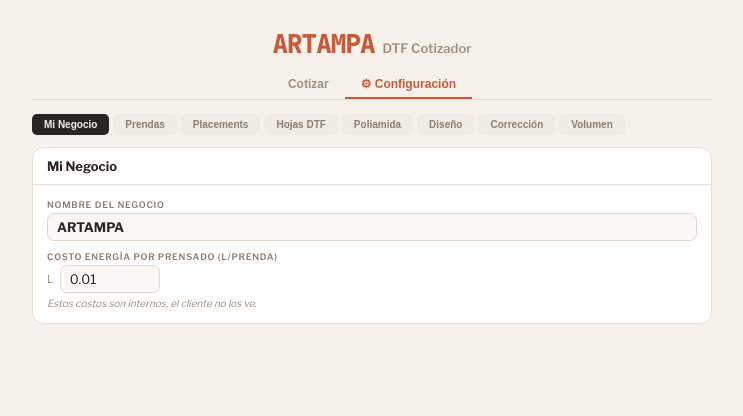
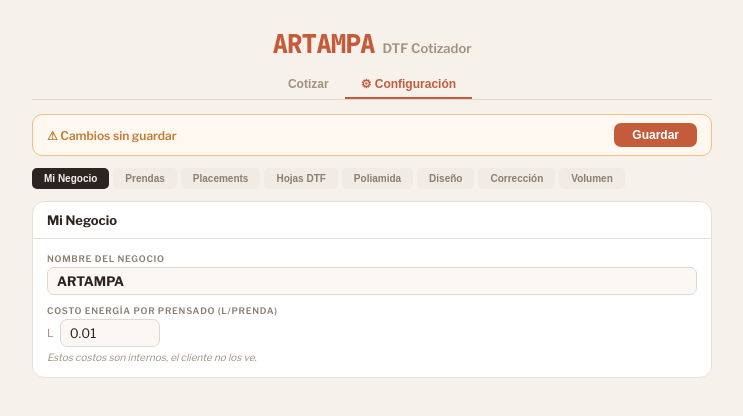
Before and after one commit to VAFO99/dtf-cotizador, a React (Vite) app: page / in a window 1280 px wide. Both pictures are taken after a click on the button "⚙ Configuración". Shown: the top 416 px of the page, without its empty margins (268-1011 px from the left). Built offline with nearby package versions, Linux system fonts and the light colour scheme.

Commit message:
feat: save config to localStorage + Save button with status feedback

```diff
--- a/src/App.jsx
+++ b/src/App.jsx
@@ -1,4 +1,18 @@
-import { useState, useMemo, useCallback } from "react";
+import { useState, useMemo, useCallback, useEffect, useRef } from "react";
+
+const STORAGE_KEY = "dtf_config_v1";
+
+function loadConfig() {
+  try {
+    const raw = localStorage.getItem(STORAGE_KEY);
+    return raw ? JSON.parse(raw) : null;
+  } catch { return null; }
+}
+
+function saveConfig(cfg) {
+  try { localStorage.setItem(STORAGE_KEY, JSON.stringify(cfg)); return true; }
+  catch { return false; }
+}
 
 const uid = () => Math.random().toString(36).slice(2, 8);
 
@@ -131,24 +145,50 @@ function findSplitSheets(allPieces, sheets) {
 const emptyLine = () => ({ id: uid(), qty: "", prendaId: "", quien: "Yo", placementIds: [], customs: [], otroName: "", otroCost: "" });
 
 export default function App() {
+  const saved = loadConfig();
+
   const [lines, setLines] = useState([{ ...emptyLine(), qty: 1 }]);
   const [designWho, setDesignWho] = useState("Cliente trae arte");
   const [designId, setDesignId] = useState("d0");
   const [fixId, setFixId] = useState("f0");
-  const [margin, setMargin] = useState(80);
+  const [margin, setMargin] = useState(saved?.margin ?? 80);
   const [tab, setTab] = useState("cotizar");
   const [cfgTab, setCfgTab] = useState("negocio");
 
-  const [prendas, setPrendas] = useState(INIT_PRENDAS);
-  const [placements, setPlacements] = useState(INIT_PLACEMENTS);
-  const [sheets, setSheets] = useState(INIT_SHEETS);
-  const [designTypes, setDesignTypes] = useState(INIT_DESIGN);
-  const [fixTypes, setFixTypes] = useState(INIT_FIX);
-  const [volTiers, setVolTiers] = useState(INIT_VOL);
-  const [poliBolsa, setPoliBolsa] = useState(900);
-  const [poliGramos, setPoliGramos] = useState(907);
-  const [businessName, setBusinessName] = useState("ARTAMPA");
-  const [energyCost, setEnergyCost] = useState(0.01);
+  const [prendas, setPrendas] = useState(saved?.prendas ?? INIT_PRENDAS);
+  const [placements, setPlacements] = useState(saved?.placements ?? INIT_PLACEMENTS);
+  const [sheets, setSheets] = useState(saved?.sheets ?? INIT_SHEETS);
+  const [designTypes, setDesignTypes] = useState(saved?.designTypes ?? INIT_DESIGN);
+  const [fixTypes, setFixTypes] = useState(saved?.fixTypes ?? INIT_FIX);
+  const [volTiers, setVolTiers] = useState(saved?.volTiers ?? INIT_VOL);
+  const [poliBolsa, setPoliBolsa] = useState(saved?.poliBolsa ?? 900);
+  const [poliGramos, setPoliGramos] = useState(saved?.poliGramos ?? 907);
+  const [businessName, setBusinessName] = useState(saved?.businessName ?? "ARTAMPA");
+  const [energyCost, setEnergyCost] = useState(saved?.energyCost ?? 0.01);
+
+  // Save state
+  const [saveStatus, setSaveStatus] = useState("idle"); // idle | dirty | saved
+  const [savedSnapshot, setSavedSnapshot] = useState(saved);
+  const isFirstRender = useRef(true);
+
+  const currentConfig = useMemo(() => ({
+    margin, prendas, placements, sheets, designTypes, fixTypes, volTiers,
+    poliBolsa, poliGramos, businessName, energyCost
+  }), [margin, prendas, placements, sheets, designTypes, fixTypes, volTiers, poliBolsa, poliGramos, businessName, energyCost]);
+
+  useEffect(() => {
+    if (isFirstRender.current) { isFirstRender.current = false; return; }
+    setSaveStatus("dirty");
+  }, [currentConfig]);
+
+  const handleSave = useCallback(() => {
+    const ok = saveConfig(currentConfig);
+    if (ok) {
+      setSavedSnapshot(currentConfig);
+      setSaveStatus("saved");
+      setTimeout(() => setSaveStatus("idle"), 2500);
+    }
+  }, [currentConfig]);
 
   const poliRate = poliBolsa / poliGramos;
 
@@ -275,6 +315,26 @@ export default function App() {
         {/* ═══ CONFIG ═══ */}
         {tab === "config" && (
           <div className="fi">
+            {/* SAVE BAR */}
+            <div style={{
+              position: "sticky", top: 0, zIndex: 50, marginBottom: 12,
+              background: saveStatus === "dirty" ? "#FFF8F0" : saveStatus === "saved" ? "#F0FAF0" : "#FAF7F4",
+              border: `1.5px solid ${saveStatus === "dirty" ? "#F0C080" : saveStatus === "saved" ? "#80C880" : "#E0D8CE"}`,
+              borderRadius: 10, padding: "8px 14px", display: "flex", alignItems: "center", justifyContent: "space-between",
+              transition: "all .3s"
+            }}>
+              <span style={{ fontSize: 12, color: saveStatus === "dirty" ? "#C47A30" : saveStatus === "saved" ? "#2A7A2A" : "#A09080", fontWeight: 600 }}>
+                {saveStatus === "dirty" ? "⚠ Cambios sin guardar" : saveStatus === "saved" ? "✅ Guardado — cambios aplicados" : "Configuración"}
+              </span>
+              <button onClick={handleSave} style={{
+                padding: "5px 18px", borderRadius: 7, border: "none", fontWeight: 700, fontSize: 12, cursor: "pointer",
+                background: saveStatus === "saved" ? "#4A9A4A" : saveStatus === "dirty" ? "#C45C3B" : "#8C7E70",
+                color: "white", transition: "all .3s"
+              }}>
+                {saveStatus === "saved" ? "✓ Guardado" : "Guardar"}
+              </button>
+            </div>
+
             <div style={{ display: "flex", flexWrap: "wrap", gap: 4, marginBottom: 12 }}>
               {[["negocio","Mi Negocio"],["prendas","Prendas"],["placements","Placements"],["sheets","Hojas DTF"],["poli","Poliamida"],["design","Diseño"],["fix","Corrección"],["vol","Volumen"]].map(([k,v])=>(
                 <button key={k} className="ct" onClick={() => setCfgTab(k)}
```
